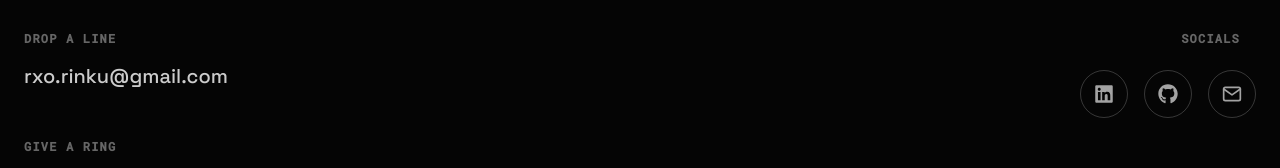
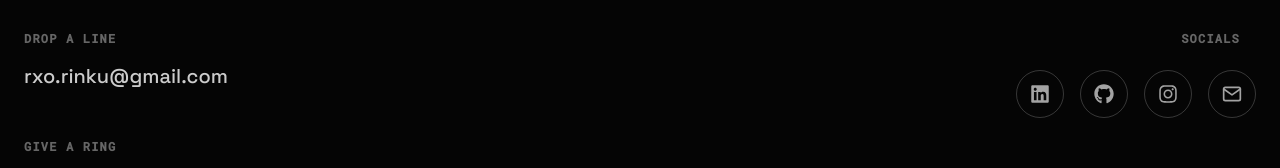
Before and after one commit to Rinkuydv01/my_portfolio, a Next.js app: page / in a window 1280 px wide. Shown: the part 8764-8932 px from the top of the page. Built offline with nearby package versions, Linux system fonts and the light colour scheme.

Commit message:
added instagram link in footer

```diff
--- a/components/Footer.tsx
+++ b/components/Footer.tsx
@@ -1,7 +1,7 @@
 "use client";
 
 import { motion } from "framer-motion";
-import { FaLinkedin, FaGithub } from "react-icons/fa";
+import { FaLinkedin, FaGithub, FaInstagram } from "react-icons/fa";
 import { FiMail } from "react-icons/fi";
 
 export const Footer = () => {
@@ -66,6 +66,9 @@ export const Footer = () => {
                 <a href="https://github.com/Rinkuydv01" target="_blank" rel="noopener noreferrer" className="w-12 h-12 rounded-full border border-white/20 flex items-center justify-center text-[#A3A3A3] hover:text-white hover:border-white transition-all duration-300 group">
                   <FaGithub className="w-5 h-5 group-hover:scale-110 transition-transform duration-300" />
                 </a>
+                <a href="https://instagram.com/raoxrinku" target="_blank" rel="noopener noreferrer" className="w-12 h-12 rounded-full border border-white/20 flex items-center justify-center text-[#A3A3A3] hover:text-white hover:border-white transition-all duration-300 group">
+                  <FaInstagram className="w-5 h-5 group-hover:scale-110 transition-transform duration-300" />
+                </a>
                 <a href="mailto:rxo.rinku@gmail.com" className="w-12 h-12 rounded-full border border-white/20 flex items-center justify-center text-[#A3A3A3] hover:text-white hover:border-white transition-all duration-300 group">
                   <FiMail className="w-5 h-5 group-hover:scale-110 transition-transform duration-300" />
                 </a>
```
